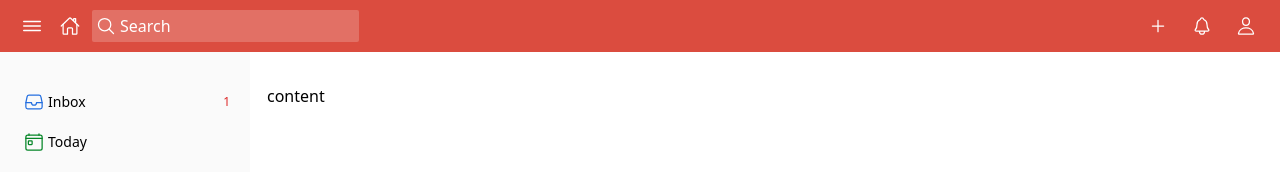
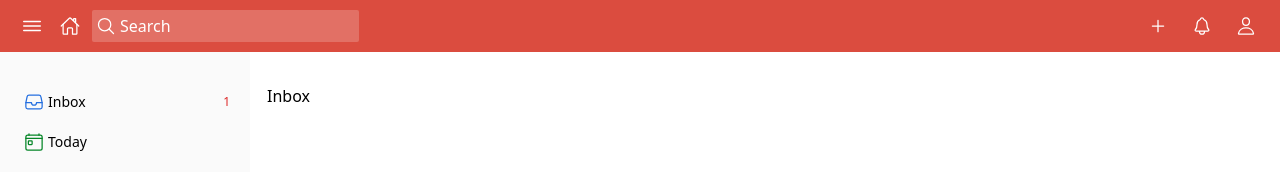
Before and after one commit to alirezaj/to-do-react, a React (Create React App) app: page /inbox in a window 1280 px wide. Shown: the top 172 px of the page. Built offline with nearby package versions, Linux system fonts and the light colour scheme.

Commit message:
add React router, add router

```diff
--- a/package.json
+++ b/package.json
@@ -10,10 +10,14 @@
     "@types/node": "^16.18.13",
     "@types/react": "^18.0.28",
     "@types/react-dom": "^18.0.11",
+    "localforage": "^1.10.0",
+    "match-sorter": "^6.3.1",
     "react": "^18.2.0",
     "react-dom": "^18.2.0",
     "react-icons": "^4.7.1",
+    "react-router-dom": "^6.8.2",
     "react-scripts": "5.0.1",
+    "sort-by": "^1.2.0",
     "typescript": "^4.9.5",
     "web-vitals": "^2.1.4"
   },
--- a/src/App.tsx
+++ b/src/App.tsx
@@ -1,3 +1,4 @@
+import { Outlet } from "react-router-dom";
 import { Header } from "./components/layouts/header/header";
 import { Sidebar } from "./components/layouts/sidebar";
 import useSidebarMenuContext from "./hooks/use-sidebar-menu.hook";
@@ -16,7 +17,11 @@ export const App: React.FC = () => {
         >
           <Sidebar />
         </div>
-        <main className={`bg-[#fff] h-screen flex-grow ${isSidebarMenuOpen ? "ml-[255px]":"ml-0"} pt-8 px-3 transition-all duration-300`}>content</main>
+        <main className={`bg-[#fff] h-screen flex-grow ${isSidebarMenuOpen ? "ml-[255px]":"ml-0"} pt-8 px-3 transition-all duration-300`}>
+          <div id="content">
+            <Outlet />
+          </div>
+        </main>
       </div>
     </>
   );
--- a/src/components/layouts/sidebar/index.tsx
+++ b/src/components/layouts/sidebar/index.tsx
@@ -6,19 +6,20 @@ import {
   IoAddOutline,
   IoChevronBackOutline,
 } from "react-icons/io5";
+import { Link } from "react-router-dom";
 
 export const Sidebar = () => {
   return (
     <>
       <div className="flex flex-col gap-1 text-sm">
         <button className="flex items-center hover:bg-[#eee] hover:rounded-sm p-2 gap-x-1">
-          <span className="flex justify-between items-center w-full">
+          <Link to={`inbox`} className="flex justify-between items-center w-full">
             <span className="flex">
               <IoFileTrayOutline className="w-7 h-5 text-[#246fe0]" />
               <h5>Inbox</h5>
             </span>
             <span className="text-xs text-red-600">1</span>
-          </span>
+          </Link>
         </button>
         <button className="flex items-center hover:bg-[#eee] hover:rounded-sm p-2 gap-x-1">
           <span className="flex justify-between items-center w-full">
--- a/src/index.tsx
+++ b/src/index.tsx
@@ -1,18 +1,23 @@
 import React from "react";
 import ReactDOM from "react-dom/client";
-import { App } from "./App";
 import reportWebVitals from "./reportWebVitals";
 
 import "./index.css";
 import SidebarMenuContextProvider from "./context/side-menu";
+import { RouterProvider } from "react-router-dom";
+import { router } from "./routes";
+
+
 
 const root = ReactDOM.createRoot(
   document.getElementById("root") as HTMLElement
 );
+
+
 root.render(
   <React.StrictMode>
     <SidebarMenuContextProvider>
-      <App />
+      <RouterProvider router={router}  />
     </SidebarMenuContextProvider>
   </React.StrictMode>
 );
--- /dev/null
+++ b/src/pages/inbox/index.tsx
@@ -0,0 +1,3 @@
+export const Inbox = () => {
+    return <h1>Inbox</h1>
+}
--- /dev/null
+++ b/src/routes/index.tsx
@@ -0,0 +1,16 @@
+import { createBrowserRouter } from "react-router-dom";
+import { App } from "../App";
+import { Inbox } from "../pages/inbox";
+
+export const router = createBrowserRouter([
+    {
+      path: '/',
+      element: <App />,
+      children: [
+        {
+          path: 'inbox',
+          element: <Inbox />
+        }
+      ]
+    }
+  ]);
```
Also changed, not shown: 1 other file (tests, documents, lock files or other folders).
